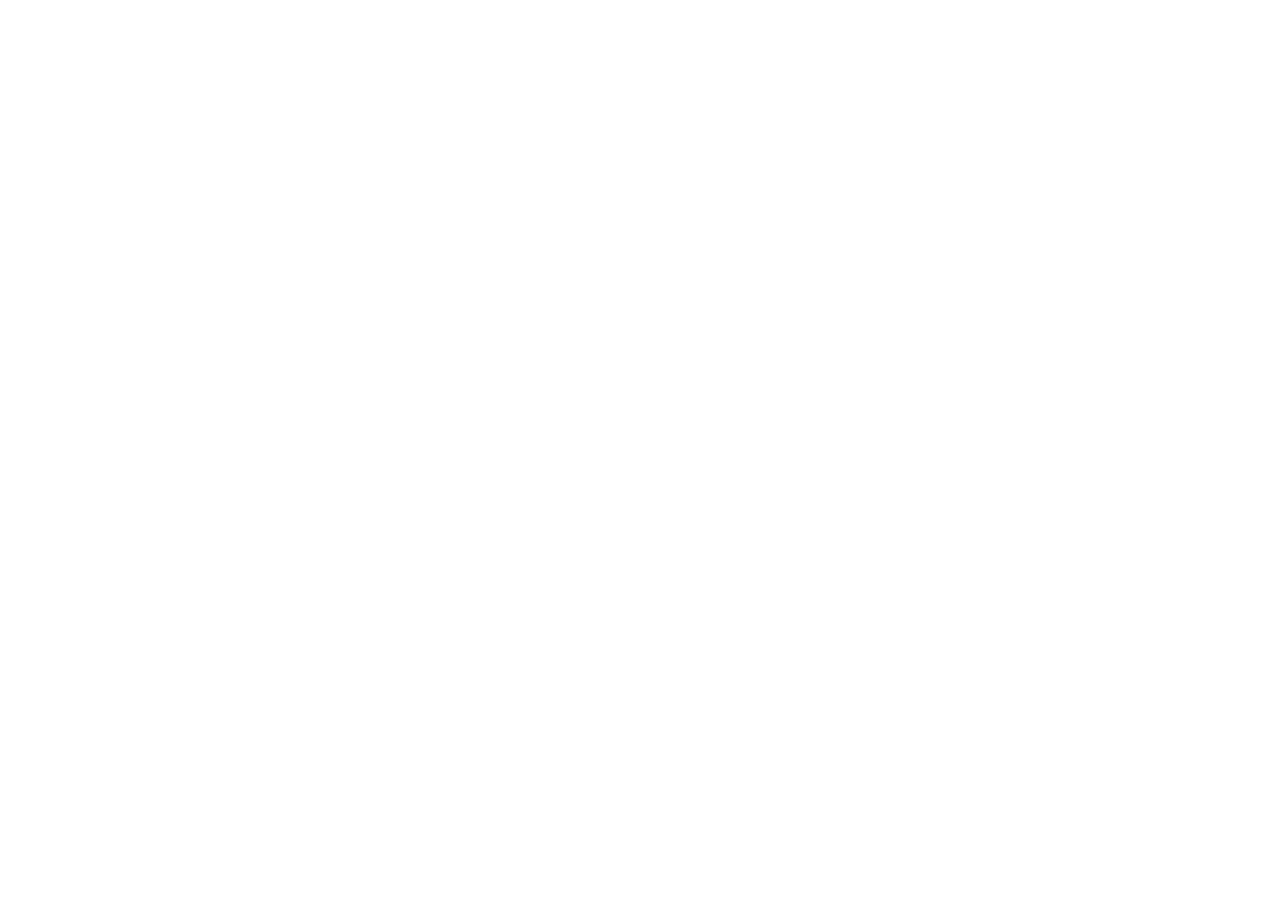
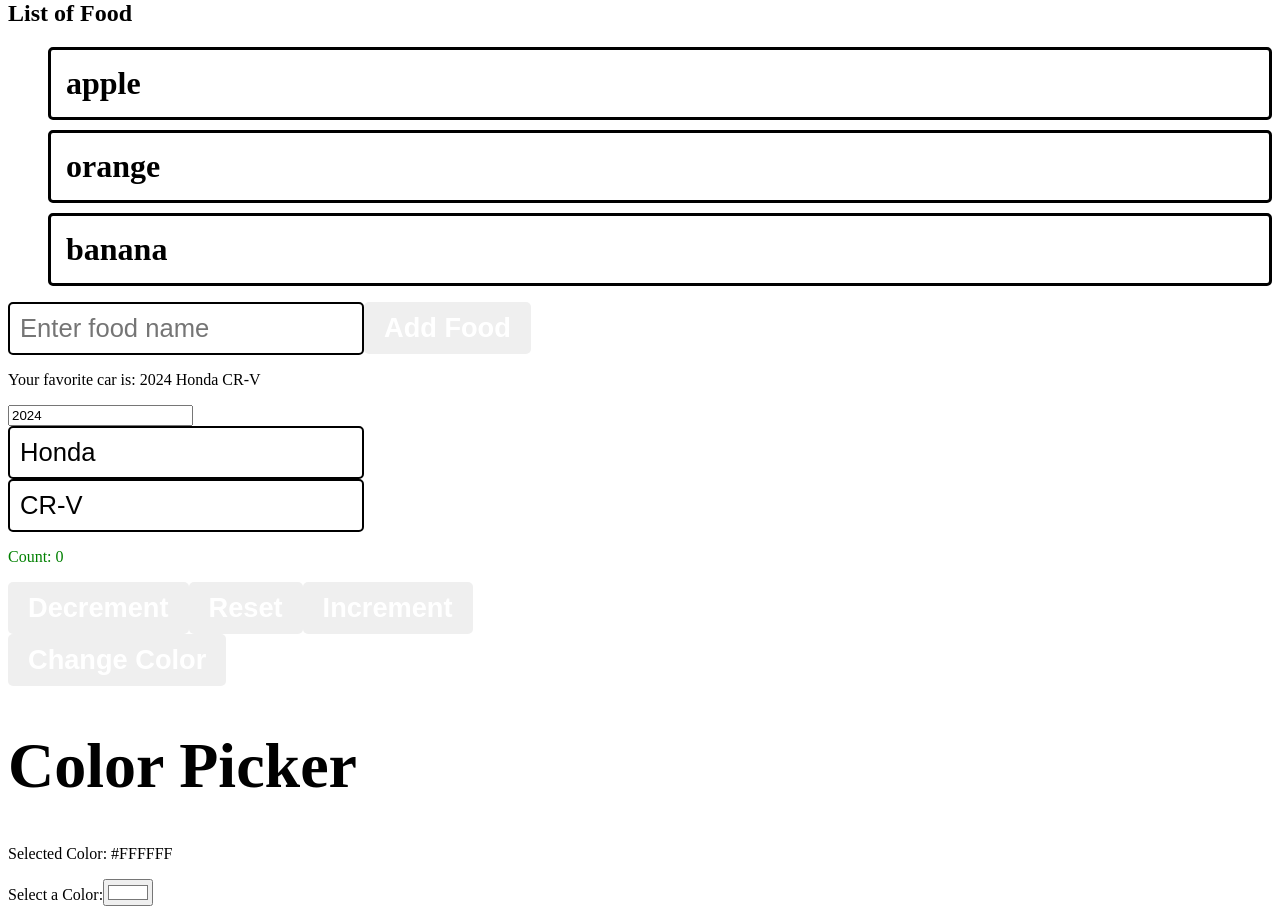
Before and after one commit to connie-feng/my-react-app, a React (Vite) app: page / in a window 1280 px wide. Shown: the part 560-1474 px from the top of the page. Before the commit the page ends 800 px from the top, so only its background shows below. Built offline with nearby package versions, Linux system fonts and the light colour scheme.

Commit message:
Add basic useEffect hook example to Counter

```diff
--- a/src/App.jsx
+++ b/src/App.jsx
@@ -1,20 +1,20 @@
-// import ColorPicker from './ColorPicker.jsx'
-// import Counter from './Counter.jsx'
-// import Car from './Car.jsx'
-// import FoodList from './FoodList.jsx'
+import ColorPicker from './ColorPicker.jsx'
+import Counter from './Counter.jsx'
+import Car from './Car.jsx'
+import FoodList from './FoodList.jsx'
 import ToDoList from './ToDoList.jsx'
 
 function App() {
 
 
   return (
-    <ToDoList />
-    // <>
-    //   <FoodList />
-    //   <Car />
-    //   <Counter />
-    //   <ColorPicker />
-    // </>
+    <>
+      <ToDoList />
+      <FoodList />
+      <Car />
+      <Counter />
+      <ColorPicker />
+    </>
   )
 }
 
--- a/src/Counter.jsx
+++ b/src/Counter.jsx
@@ -1,7 +1,23 @@
-import React, { useState } from 'react';
+import React, { useState, useEffect } from 'react';
 
 function Counter() {
   const [count, setCount] = useState(0);
+  const [color, setColor] = useState("green");
+
+  // runs after every re-render
+  // useEffect(() => {
+  //   document.title = `Count: ${count}`;
+  // });
+
+  // runs once, on mount
+  // useEffect(() => {
+  //   document.title = "My Counter Program";
+  // }, []);
+
+  // runs on mount + when value(s) in dependency array changes
+  useEffect(() => {
+    document.title = `Count: ${count} ${color}`;
+  }, [count, color]);
 
   function increment(){
     setCount(c => c + 1);
@@ -15,12 +31,17 @@ function Counter() {
     setCount(0);
   }
 
+  function changeColor() {
+    setColor(c => c === "green" ? "red" : "green")
+  }
+
   return (
     <div>
-      <p>Count: {count}</p>
+      <p style={{color: color}}>Count: {count}</p>
       <button onClick={decrement}>Decrement</button>
       <button onClick={reset}>Reset</button>
-      <button onClick={increment}>Increment</button>
+      <button onClick={increment}>Increment</button><br/>
+      <button onClick={changeColor}>Change Color</button>
     </div>
     )
 }
```
